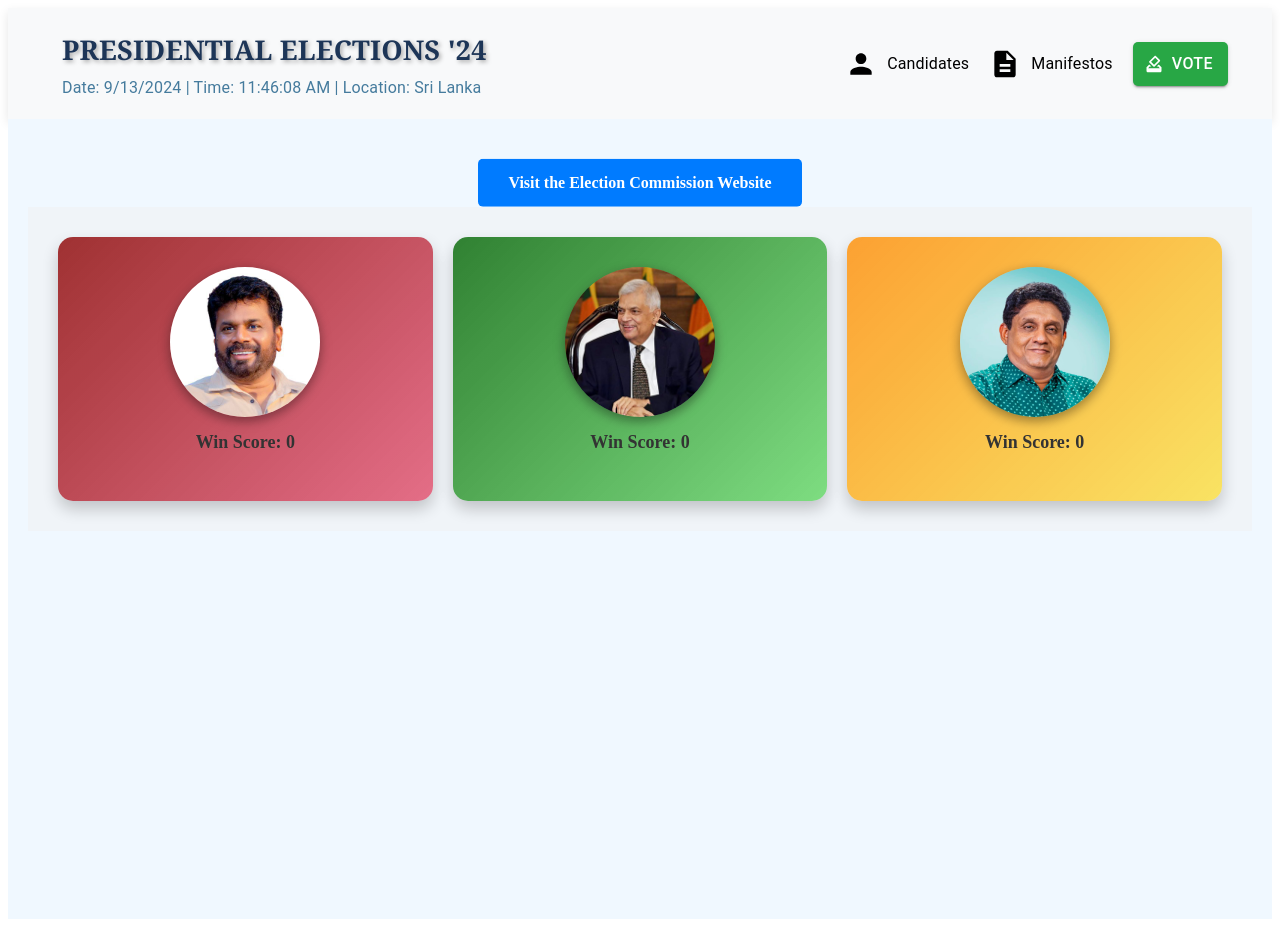
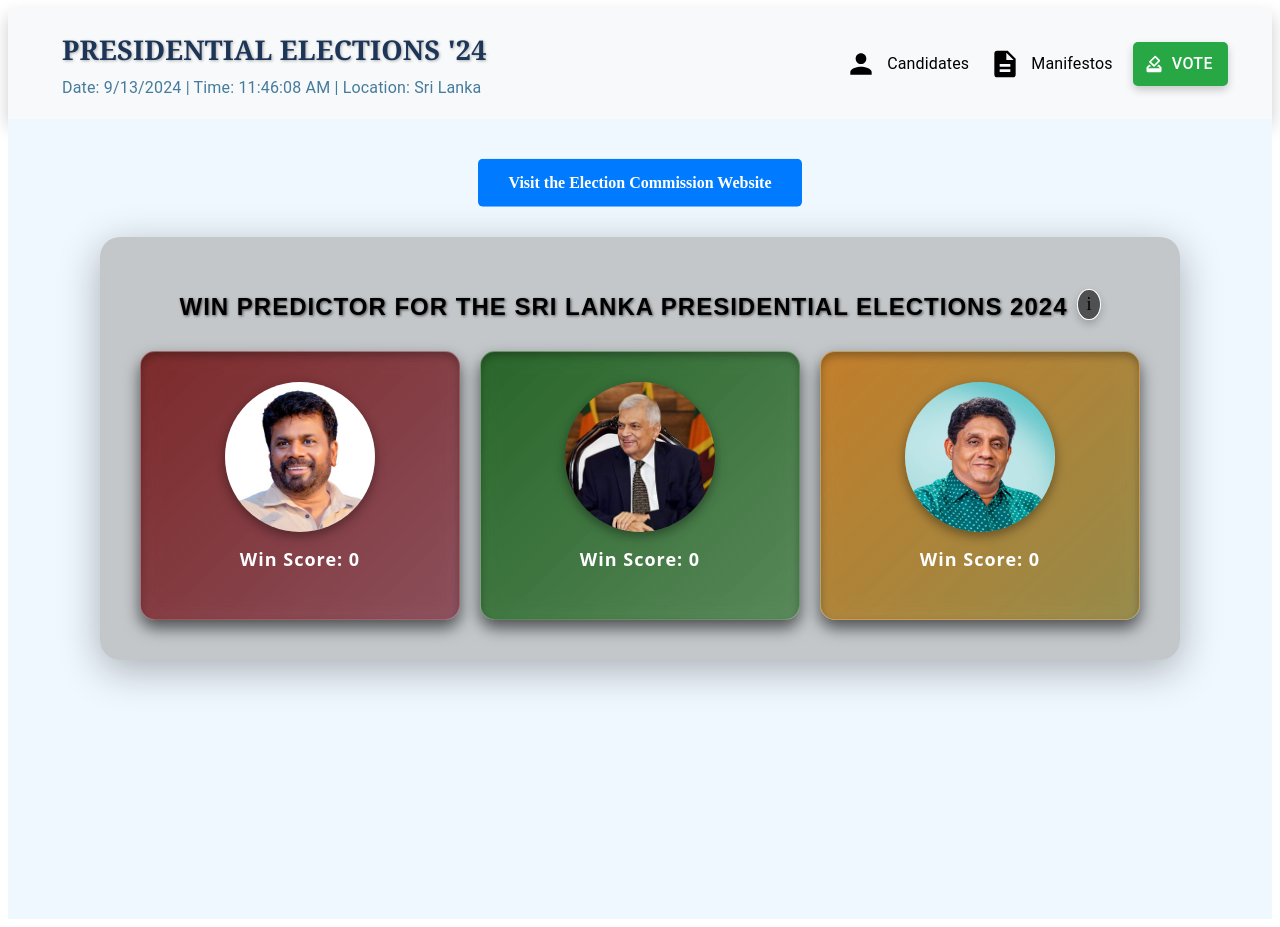
Before and after one commit to CheliM7/043_ChatGPT, a React (Vite) app in the folder frontend/: page /home in a window 1280 px wide. Built offline with nearby package versions, Linux system fonts and the light colour scheme.

Commit message:
styling updated

```diff
--- a/frontend/src/components/navBar.jsx
+++ b/frontend/src/components/navBar.jsx
@@ -8,7 +8,6 @@ import { useTheme } from '@mui/material/styles';
 const NavBar = () => {
   const [currentTime, setCurrentTime] = useState(new Date());
 
-
   useEffect(() => {
     const timer = setInterval(() => setCurrentTime(new Date()), 1000);
     return () => clearInterval(timer);
@@ -17,53 +16,56 @@ const NavBar = () => {
   const theme = useTheme();
   const isSmallScreen = useMediaQuery(theme.breakpoints.down('sm')); // Breakpoint for responsiveness
 
+const NavBarContainer = styled(AppBar)(({ theme }) => ({
+  backgroundColor: '#f8f9fa',
+  color: '#000',
+  padding: isSmallScreen ? '5px 10px' : '10px 20px',
+  boxShadow: '0px 8px 16px rgba(0, 0, 0, 0.2)', // Increased bottom shadow
+  borderBottom: `1px solid ${theme.palette.divider}`, // Subtle border for added depth
+}));
 
-  const NavBarContainer = styled(AppBar)({
-    backgroundColor: '#f8f9fa',
-    color: '#000',
-    padding: isSmallScreen ? '5px 10px' : '10px 20px',
-    boxShadow: '0px 4px 10px rgba(0, 0, 0, 0.1)',
-  });
 
-  const ElectionInfo = styled(Box)({
+  const ElectionInfo = styled(Box)(({ theme }) => ({
     textAlign: isSmallScreen ? 'center' : 'left',
     padding: '10px',
-  });
+  }));
 
-  const ElectionTitle = styled(Typography)({
+  const ElectionTitle = styled(Typography)(({ theme }) => ({
     fontWeight: 'bold',
     fontSize: isSmallScreen ? '1.2rem' : '1.7rem',
     fontFamily: 'Georgia, serif',
     color: '#1d3557',
-    textShadow: '2px 2px 4px #aaa',
+    textShadow: '1px 1px 3px rgba(0, 0, 0, 0.3)', // Slight shadow for text depth
     cursor: 'pointer',
-  });
+  }));
 
-  const DateInfo = styled(Typography)({
+  const DateInfo = styled(Typography)(({ theme }) => ({
     fontSize: isSmallScreen ? '0.8rem' : '1rem',
     marginTop: '5px',
     color: '#457b9d',
-  });
+  }));
 
-  const RightSection = styled(Box)({
+  const RightSection = styled(Box)(({ theme }) => ({
     display: 'flex',
     alignItems: 'center',
     gap: isSmallScreen ? '10px' : '20px',
     marginLeft: isSmallScreen ? '0' : 'auto',
     flexDirection: isSmallScreen ? 'column' : 'row',
     justifyContent: isSmallScreen ? 'center' : 'flex-end',
-  });
+  }));
 
-  const VoteButton = styled(Button)({
+  const VoteButton = styled(Button)(({ theme }) => ({
     backgroundColor: '#28a745',
     color: 'white',
     padding: '8px 15px',
     borderRadius: '5px',
     fontSize: '1rem',
+    boxShadow: '0px 4px 8px rgba(0, 0, 0, 0.2)', // Shadow for button depth
     '&:hover': {
       backgroundColor: '#218838',
+      boxShadow: '0px 6px 12px rgba(0, 0, 0, 0.3)', // Enhanced shadow on hover
     },
-  });
+  }));
 
   return (
     <NavBarContainer position="static">
@@ -79,7 +81,6 @@ const NavBar = () => {
             Date: {currentTime.toLocaleDateString()} | Time: {currentTime.toLocaleTimeString()} | Location: Sri Lanka
           </DateInfo>
         </ElectionInfo>
-
 
         <RightSection>
           <Tooltip title="View Candidates" arrow>
--- a/frontend/src/components/threeSectionContainer.jsx
+++ b/frontend/src/components/threeSectionContainer.jsx
@@ -1,4 +1,4 @@
-import React from 'react';
+import React, { useState } from 'react';
 import styled from 'styled-components';
 import AKD from '../assets/AKD.jpg';
 import RW from '../assets/RW.jpg';
@@ -7,10 +7,74 @@ import SP from '../assets/SP.jpeg';
 // Styled Components
 const Container = styled.div`
   display: flex;
+  flex-direction: column;
+  align-items: center;
+  padding: 40px; /* Increased padding */
+  background-color: rgba(150, 150, 150, 0.5); /* Darker grey with a bit more black hue */
+  backdrop-filter: blur(15px); /* Glassmorphism effect */
+  border-radius: 20px; /* Slightly larger border radius for a softer look */
+  box-shadow: 0 10px 40px rgba(0, 0, 0, 0.3); /* Deeper shadow for more depth */
+  max-width: 1000px; /* Increased the width */
+  width: 100%;
+  margin: 30px auto; /* Increased margin */
+`;
+
+
+const Header = styled.div`
+  display: flex;
+  justify-content: center;
+  align-items: center;
+  gap: 10px;
+  margin-bottom: 20px;
+`;
+const Title = styled.h1`
+  font-size: 24px; /* Reduced font size */
+  color: #000; /* Black font for contrast */
+  font-family: 'Poppins', sans-serif; /* Modern, clean font */
+  letter-spacing: 1px; /* Slight letter spacing */
+  text-transform: uppercase; /* Uppercase for emphasis */
+  margin-bottom: 10px;
+  font-weight: 600; /* Make the title bold */
+  text-shadow: 1px 1px 3px rgba(0, 0, 0, 0.6); /* Shadow for depth */
+`;
+
+
+const InfoIcon = styled.span`
+  font-size: 18px; /* Adjusted size */
+  cursor: pointer;
+  border: 1px solid #fff; /* White border */
+  border-radius: 50%;
+  padding: 4px 8px;
+  background-color: rgba(0, 0, 0, 0.6); /* Darker background */
+  box-shadow: 0 4px 8px rgba(0, 0, 0, 0.2);
+  transition: background-color 0.3s ease;
+
+  &:hover {
+    background-color: rgba(255, 255, 255, 0.3); /* Lighter on hover */
+  }
+`;
+
+const InfoText = styled.p`
+  margin-top: 5px;
+  padding: 10px 20px; /* Adjust padding for smaller text box */
+  background-color: rgba(0, 0, 0, 0.7); /* Darker background for better contrast */
+  border-radius: 10px;
+  box-shadow: 0 4px 12px rgba(0, 0, 0, 0.3);
+  font-size: 14px;
+  color: #fff; /* White text for high contrast */
+  font-family: 'Roboto', sans-serif; /* Elegant sans-serif font */
+  letter-spacing: 0.6px;
+  line-height: 1.5; /* Improved readability */
+  max-width: 90%; /* Keep text width responsive */
+  text-align: center;
+`;
+
+
+const SubsectionContainer = styled.div`
+  display: flex;
   justify-content: space-around;
   gap: 20px;
-  padding: 30px;
-  background-color: #f0f4f8;
+  width: 100%;
 `;
 
 const Subsection = styled.div`
@@ -19,28 +83,37 @@ const Subsection = styled.div`
   align-items: center;
   padding: 30px;
   border-radius: 15px;
-  box-shadow: 0 8px 16px rgba(0, 0, 0, 0.2);
   width: 30%;
   transition: transform 0.3s ease, background-color 0.3s ease;
   position: relative;
+  font-family: 'Open Sans', sans-serif;
+  backdrop-filter: blur(10px); /* Adds blur for glassmorphism effect */
+  background: rgba(0, 0, 0, 0.4); /* Black transparent background */
+  border: 1px solid rgba(255, 255, 255, 0.2); /* Light border for contrast */
+  box-shadow: 0 8px 16px rgba(0, 0, 0, 0.6), /* Outer shadow for depth */
+              inset 0 4px 8px rgba(0, 0, 0, 0.3); /* Inner shadow for 3D effect */
 
   &:hover {
     transform: translateY(-10px);
   }
 `;
 
-// Darker gradient backgrounds for each section
 const RedSubsection = styled(Subsection)`
-  background: linear-gradient(135deg, rgba(139, 0, 0, 0.8), rgba(220, 20, 60, 0.6));
+  background: linear-gradient(135deg, rgba(139, 0, 0, 0.6), rgba(220, 20, 60, 0.3)), rgba(0, 0, 0, 0.4);
+  /* Darker red gradient with black transparency */
 `;
 
 const GreenSubsection = styled(Subsection)`
-  background: linear-gradient(135deg, rgba(0, 100, 0, 0.8), rgba(50, 205, 50, 0.6));
+  background: linear-gradient(135deg, rgba(0, 100, 0, 0.6), rgba(50, 205, 50, 0.3)), rgba(0, 0, 0, 0.4);
+  /* Darker green gradient with black transparency */
 `;
 
 const YellowSubsection = styled(Subsection)`
-  background: linear-gradient(135deg, rgba(255, 140, 0, 0.8), rgba(255, 215, 0, 0.6));
+  background: linear-gradient(135deg, rgba(255, 140, 0, 0.6), rgba(255, 215, 0, 0.3)), rgba(0, 0, 0, 0.4);
+  /* Darker yellow gradient with black transparency */
 `;
+
+
 
 const Image = styled.img`
   width: 150px;
@@ -54,12 +127,28 @@ const WinScore = styled.p`
   margin-top: 15px;
   font-size: 18px;
   font-weight: bold;
-  color: #333;
+  color: #fff; /* Change to white for contrast */
+  font-family: 'Open Sans', sans-serif;
+  letter-spacing: 1px;
 `;
 
 const ThreeSectionContainer = ({ scores = [0, 0, 0], images = [AKD, RW, SP] }) => {
+  const [showInfo, setShowInfo] = useState(false);
+
   return (
     <Container>
+      <Header>
+        <Title>Win Predictor for the Sri Lanka Presidential Elections 2024</Title>
+        <InfoIcon onClick={() => setShowInfo(!showInfo)}>i</InfoIcon>
+      </Header>
+
+      {showInfo && (
+        <InfoText>
+          This win predictor was created for an ongoing competition for learning purposes by using publicly available data.
+        </InfoText>
+      )}
+
+      <SubsectionContainer>
         <RedSubsection>
           <Image src={images[0]} alt="image-1" />
           <WinScore>Win Score: {scores[0]}</WinScore>
@@ -72,6 +161,7 @@ const ThreeSectionContainer = ({ scores = [0, 0, 0], images = [AKD, RW, SP] }) =
           <Image src={images[2]} alt="image-3" />
           <WinScore>Win Score: {scores[2]}</WinScore>
         </YellowSubsection>
+      </SubsectionContainer>
     </Container>
   );
 };
```
Lines whose indentation alone changed are shown as unchanged.
